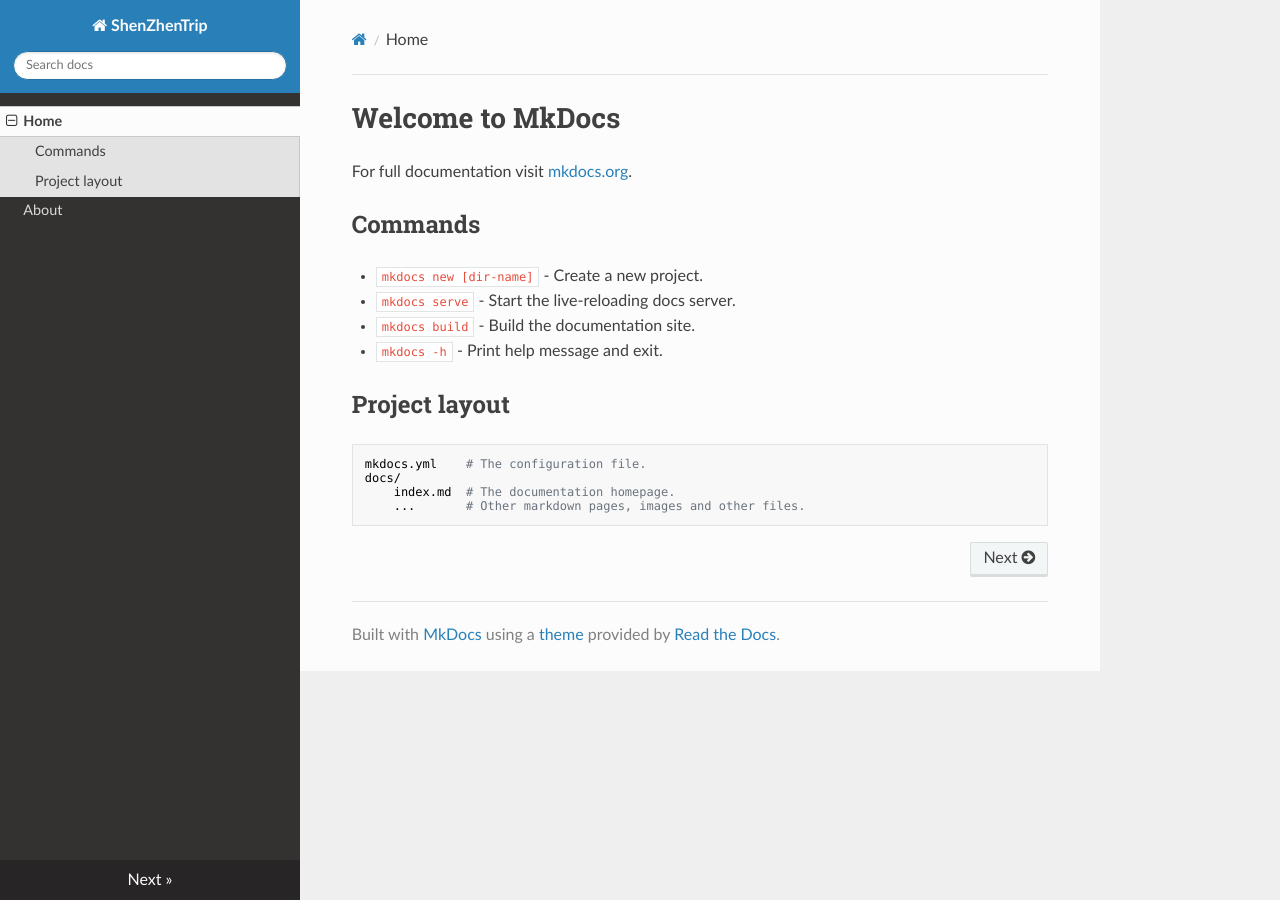
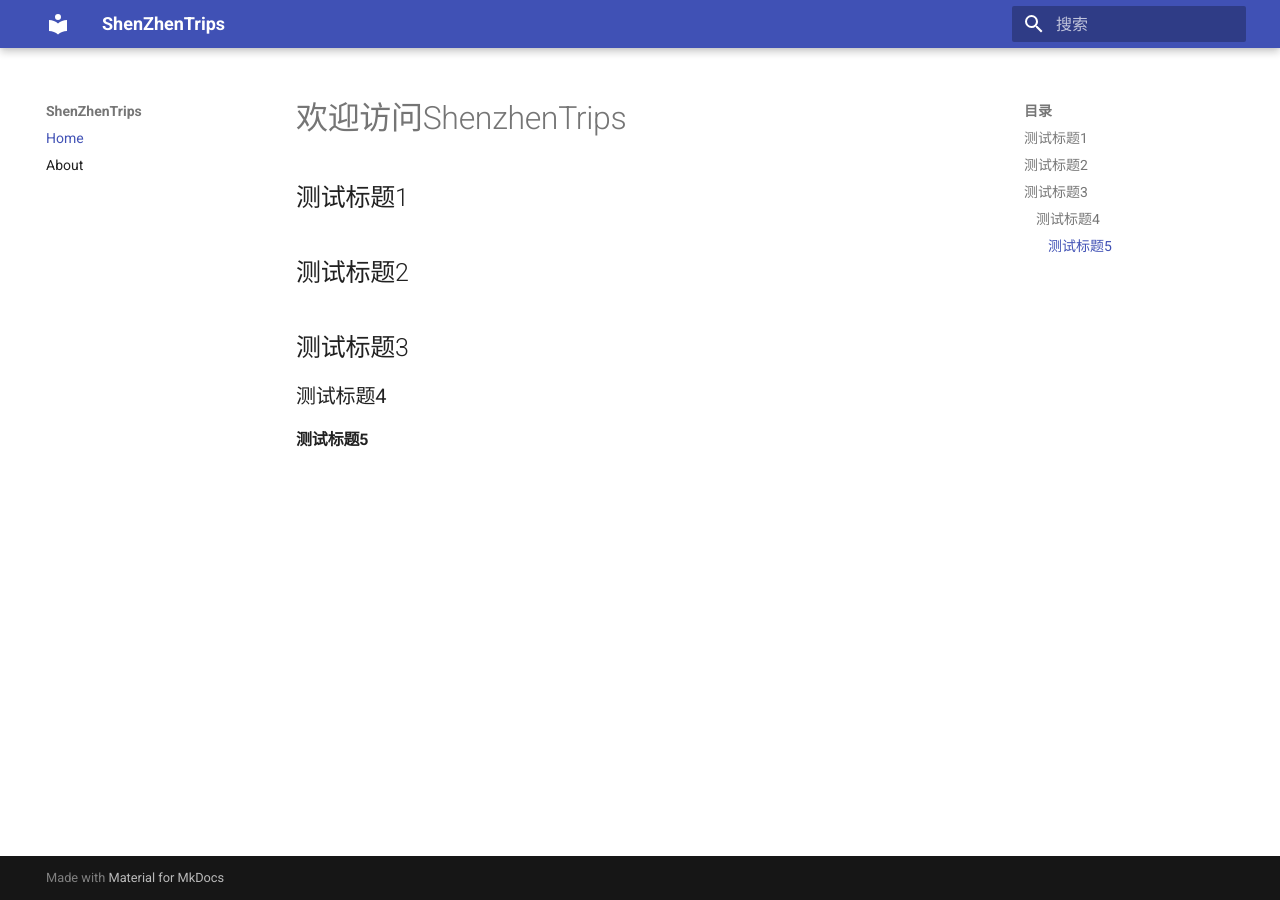
Before and after one commit to 9rz9rz/ShenzhenTrips, an MkDocs documentation site: the page built from docs/index.md, in a window 1280 px wide. Built offline with MkDocs 1.6.1 and Material for MkDocs 9.7.7, drawn with Linux system fonts in a browser that asks for light colours; nearby versions of some CDN libraries.

Commit message:
configured material theme

```diff
--- a/docs/index.md
+++ b/docs/index.md
@@ -1,17 +1,11 @@
-# Welcome to MkDocs
+# 欢迎访问ShenzhenTrips
 
-For full documentation visit [mkdocs.org](https://www.mkdocs.org).
+## 测试标题1
 
-## Commands
+## 测试标题2
 
-* `mkdocs new [dir-name]` - Create a new project.
-* `mkdocs serve` - Start the live-reloading docs server.
-* `mkdocs build` - Build the documentation site.
-* `mkdocs -h` - Print help message and exit.
+## 测试标题3
 
-## Project layout
+### 测试标题4
 
-    mkdocs.yml    # The configuration file.
-    docs/
-        index.md  # The documentation homepage.
-        ...       # Other markdown pages, images and other files.
+#### 测试标题5
--- a/mkdocs.yml
+++ b/mkdocs.yml
@@ -1,5 +1,7 @@
-site_name: ShenZhenTrip
+site_name: ShenZhenTrips
 nav:
   - Home: index.md
   - About: about.md
-theme: readthedocs
+theme:
+  name: material
+  language: zh
```
Also changed, not shown: docs/about.md (+1 -0 lines).
